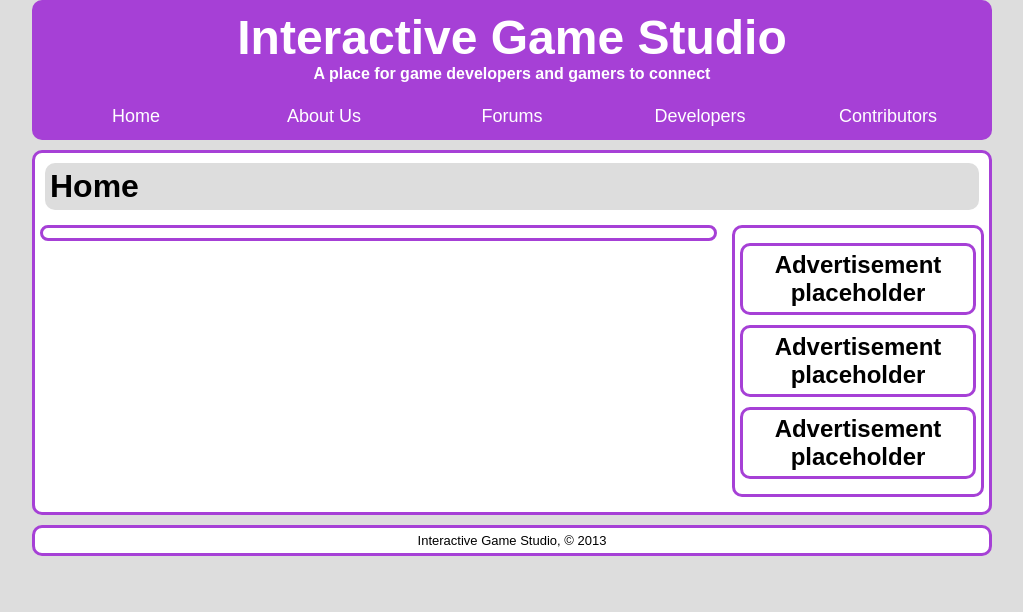
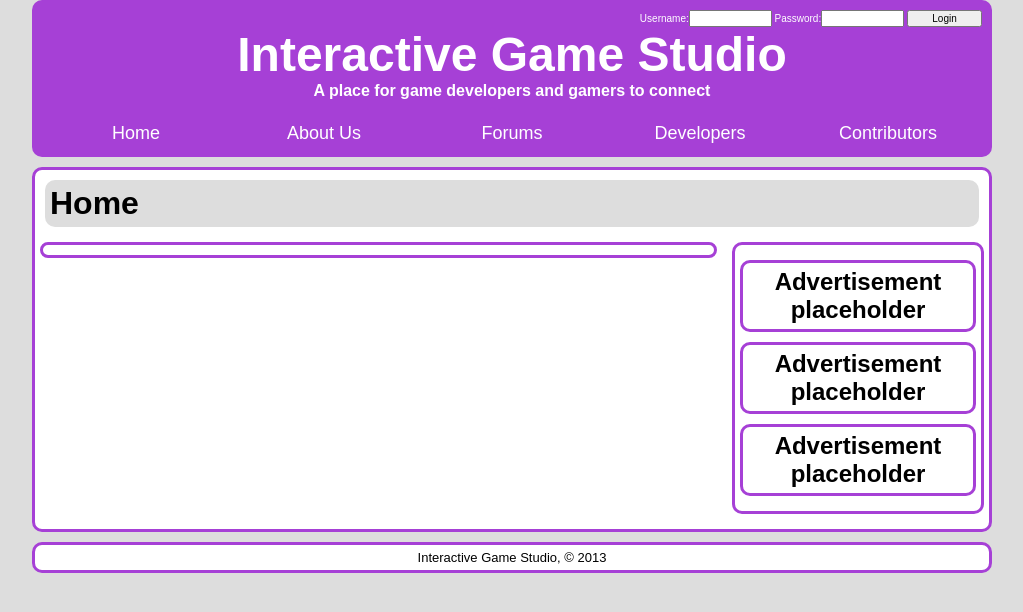
Before and after one commit to chessami92/cist2100-website, a plain HTML site: page index.html in a window 1280 px wide. Shown: the whole page, without its empty margins (128-1151 px from the left). Drawn offline with Linux system fonts and the light colour scheme.

Commit message:
Added a small fake login field in the header.

```diff
--- a/css/main.css
+++ b/css/main.css
@@ -10,6 +10,7 @@ div {
 }
 
 h1 {
+    clear: both;
     margin: 0;
 }
 
@@ -38,6 +39,15 @@ h2 {
     color: #fff;
     text-align: center;
     padding: 10px;
+}
+
+.header form {
+    font-size: x-small;
+}
+
+.header input {
+    font-size: x-small;
+    width: 75px;
 }
 
 .header h1 {
--- a/header.html
+++ b/header.html
@@ -1,3 +1,10 @@
+<div style="float: right;">
+    <form>
+        Username:<input/>
+        Password:<input type="password"/>
+        <input type="submit" value="Login"/>
+    </form>
+</div>
 <h1>Interactive Game Studio</h1>
 <h2>A place for game developers and gamers to connect</h2>
 <ul class="menu">
```
